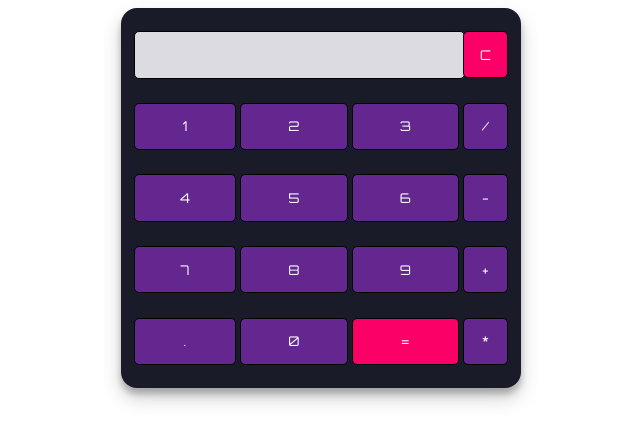
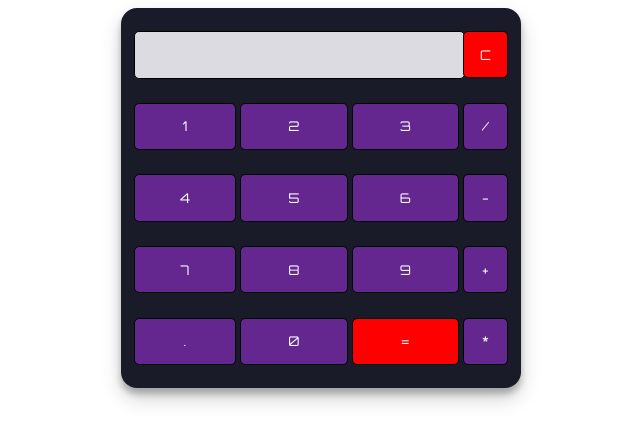
Before and after one commit to Farzamdokoohaki/calculator, a plain HTML site: page index.html in a window 1280 px wide. Shown: the whole page, without its empty margins (319-959 px from the left). Drawn offline with Linux system fonts and the light colour scheme.

Commit message:
Update index.html

```diff
--- a/index.html
+++ b/index.html
@@ -2,18 +2,18 @@
 <html lang="en" dir="ltr">
 <head>
 <meta charset="utf-8">
-<title> Simple Calculator using HTML, CSS and JavaScript </title>
+<title>Calculator</title>
 <link rel="stylesheet" href="styles.css">
 </head>
 <body>
 <table class = "calculator" >
 <tr>
 <td colspan = "3"> <input class = "display-box" type = "text" id = "result" disabled /> </td>
-<!-- clearScreen() function clear all the values -->
-<td> <input class = "button" type = "button" value = "C" onclick = "clearScreen()" style = "background-color: #fb0066;" /> </td>
+
+<td> <input class = "button" type = "button" value = "C" onclick = "clearScreen()" style = "background-color: red;" /> </td>
 </tr>
 <tr>
-<!-- display() function display the value of clicked button -->
+
 <td> <input class = "button" type = "button" value = "1" onclick = "display('1')" /> </td>
 <td> <input class = "button" type = "button" value = "2" onclick = "display('2')" /> </td>
 <td> <input class = "button" type = "button" value = "3" onclick = "display('3')" /> </td>
@@ -34,8 +34,8 @@
 <tr>
 <td> <input class = "button" type = "button" value = "." onclick = "display('.')" /> </td>
 <td> <input class = "button" type = "button" value = "0" onclick = "display('0')" /> </td>
-<!-- calculate() function evaluate the mathematical expression -->
-<td> <input class = "button" type = "button" value = "=" onclick = "calculate()" style = "background-color: #fb0066;" /> </td>
+
+<td> <input class = "button" type = "button" value = "=" onclick = "calculate()" style = "background-color: red;" /> </td>
 <td> <input class = "button" type = "button" value = "*" onclick = "display('*')" /> </td>
 </tr>
 </table>
```
